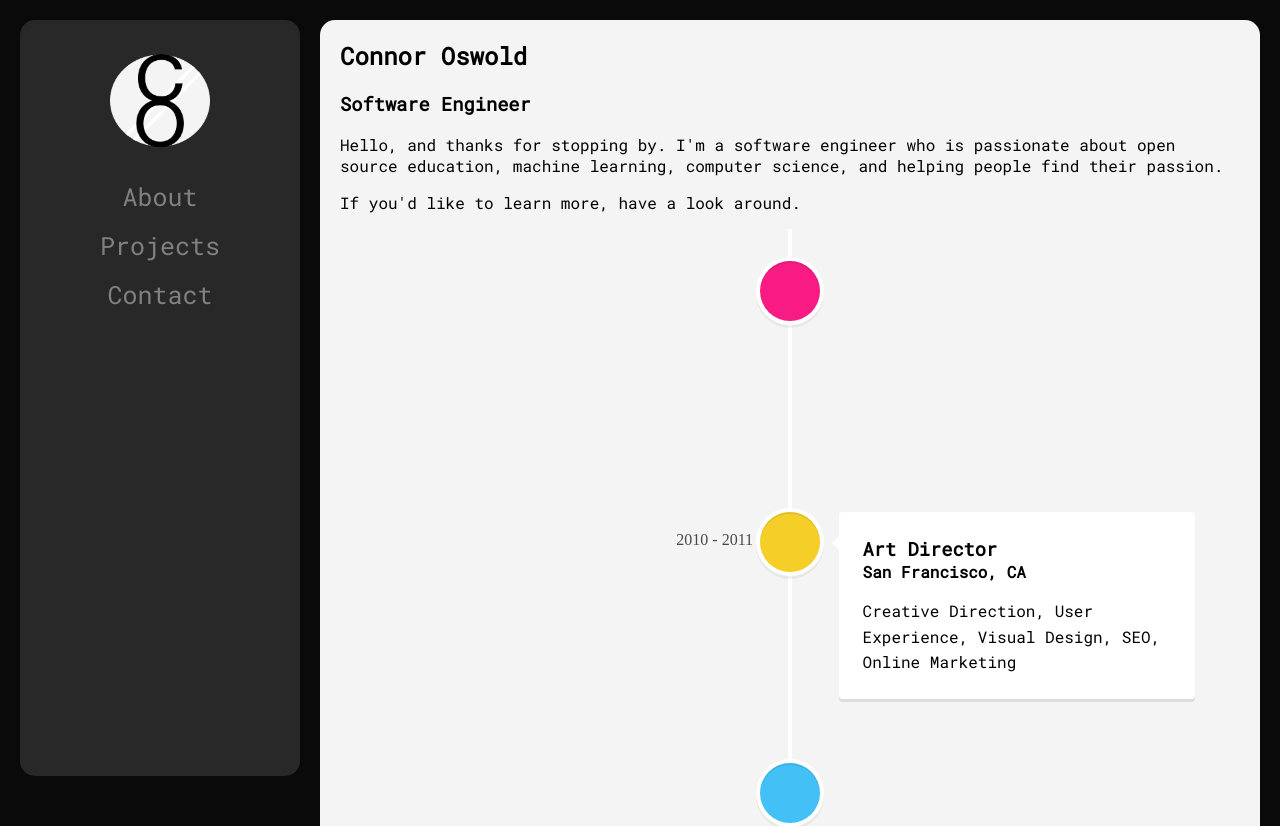
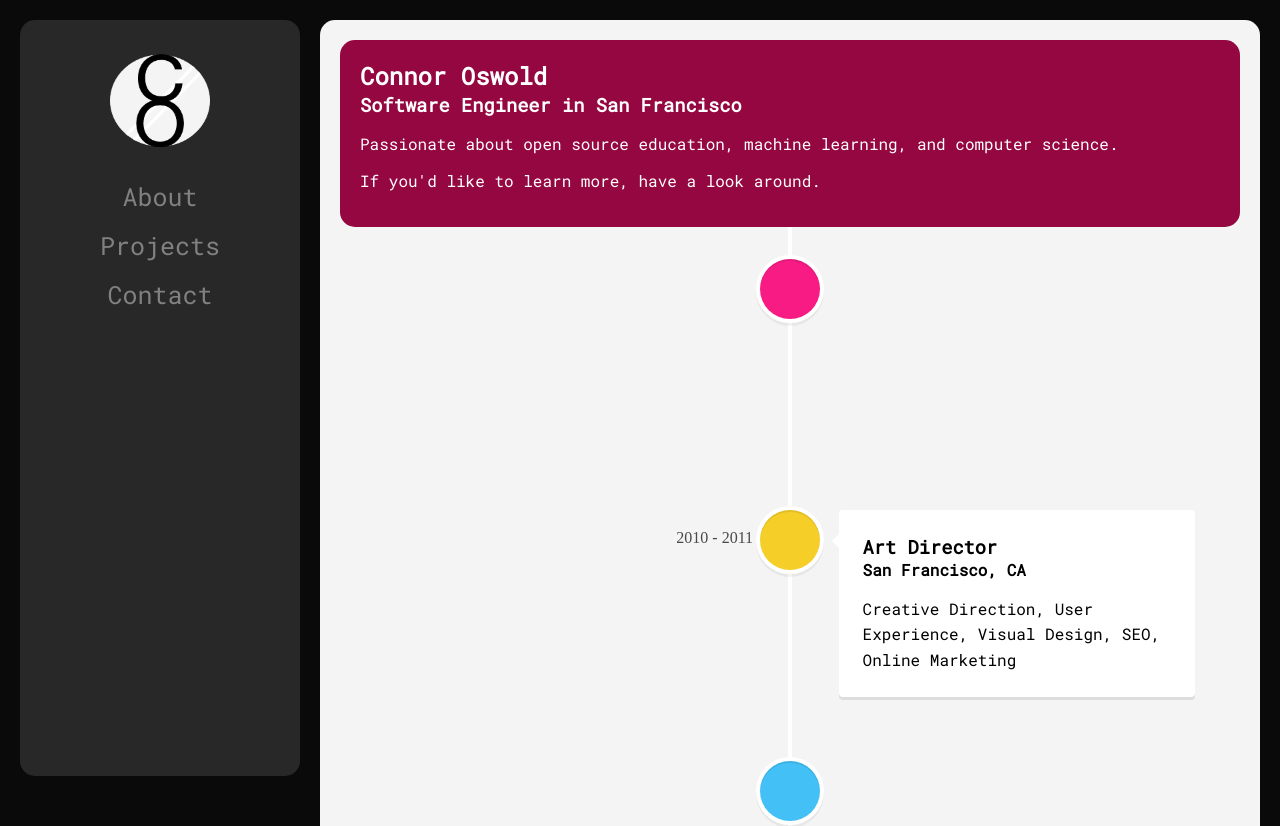
Before and after one commit to Coswold/react_portfolio, a React (Create React App) app: page /stuff in a window 1280 px wide. Shown: the top 826 px of the page. Built offline with nearby package versions, Linux system fonts and the light colour scheme.

Commit message:
Added topic container, but might change later

```diff
--- a/src/components/main.js
+++ b/src/components/main.js
@@ -9,10 +9,9 @@ render() {
       <div>
         <div class="topic">
             <h2>Connor Oswold</h2>
-            <h3>Software Engineer</h3>
-            <p>Hello, and thanks for stopping by. I'm a software engineer who is
-            passionate about open source education, machine learning,
-            computer science, and helping people find their passion.</p>
+            <h3>Software Engineer in San Francisco</h3>
+            <p>Passionate about open source education, machine learning, and
+            computer science.</p>
             <p>If you'd like to learn more, have a look around.</p>
         </div>
 
--- a/src/index.css
+++ b/src/index.css
@@ -15,6 +15,22 @@ h1 {
 }
 h1, h2, h3, h4, p, ul, li {
   font-family: 'Roboto Mono', monospace;
+}
+.topic {
+    border-radius: 15px;
+    background-color: #950740;
+    padding: 20px;
+}
+.topic p {
+    color: #FFF;
+}
+.topic h2 {
+    color: #FFF;
+}
+.topic h3 {
+    padding: 0;
+    margin: 0;
+    color: #FFF;
 }
 .content {
   /* text-align: center; */
```
